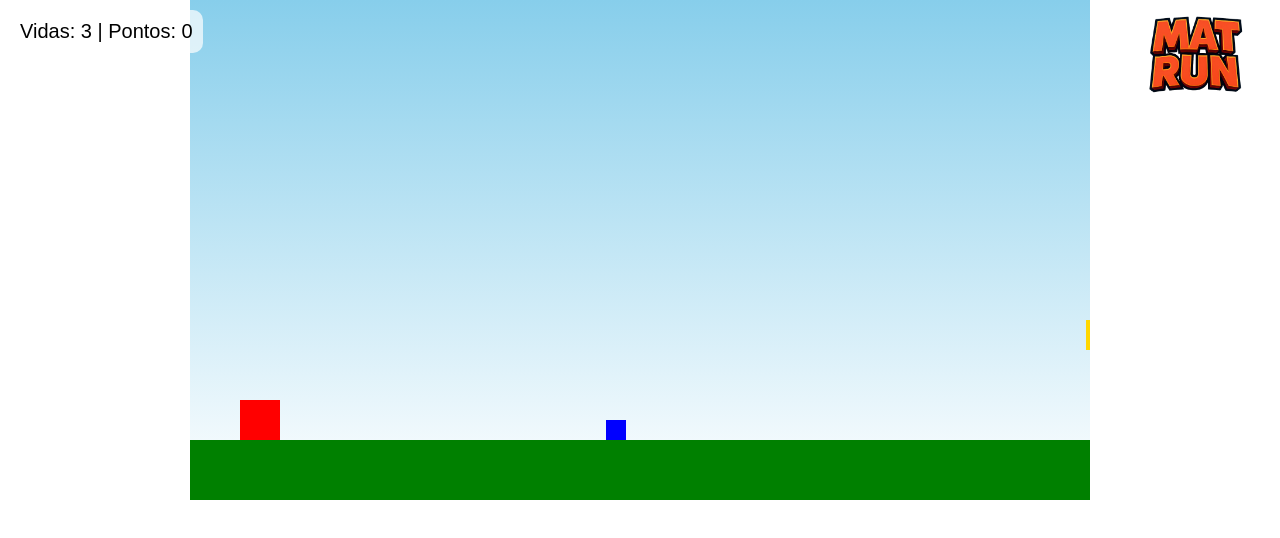
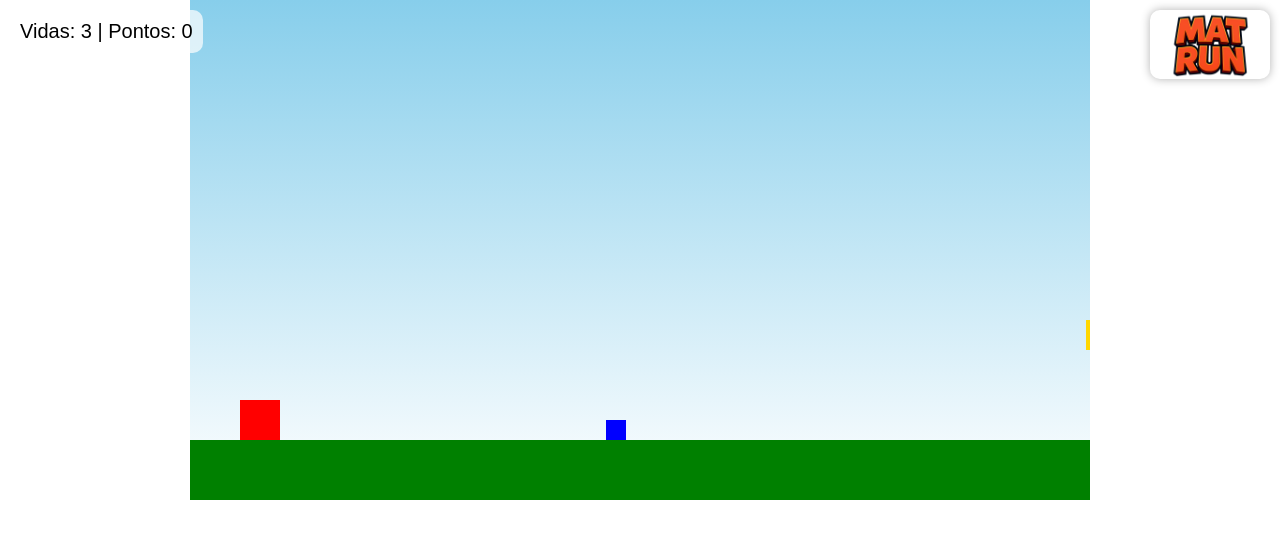
Before and after one commit to acmonicalima/MATRUN, a plain HTML site: page index.html in a window 1280 px wide. Drawn offline with Linux system fonts and the light colour scheme.

Commit message:
Update index.html

```diff
--- a/index.html
+++ b/index.html
@@ -52,10 +52,13 @@
       background: #ccc;
     }
     #logo {
-      position: absolute;
-      top: 10px;
-      right: 10px;
-      width: 150px;
+  position: absolute;
+  top: 10px;
+  right: 10px;
+  max-width: 120px;
+  height: auto;
+  border-radius: 10px;
+  box-shadow: 0 0 10px rgba(0,0,0,0.3);
     }
     #gameOverScreen {
       position: absolute;
```
